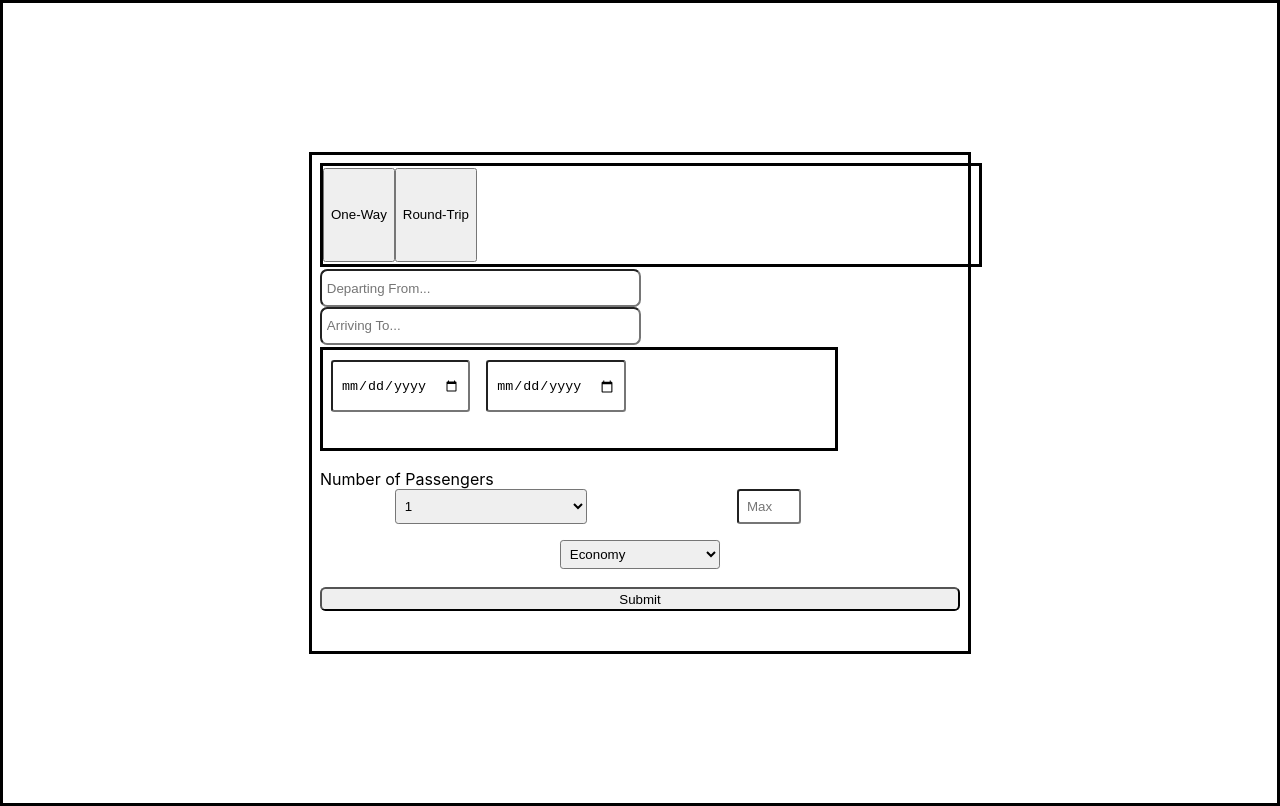
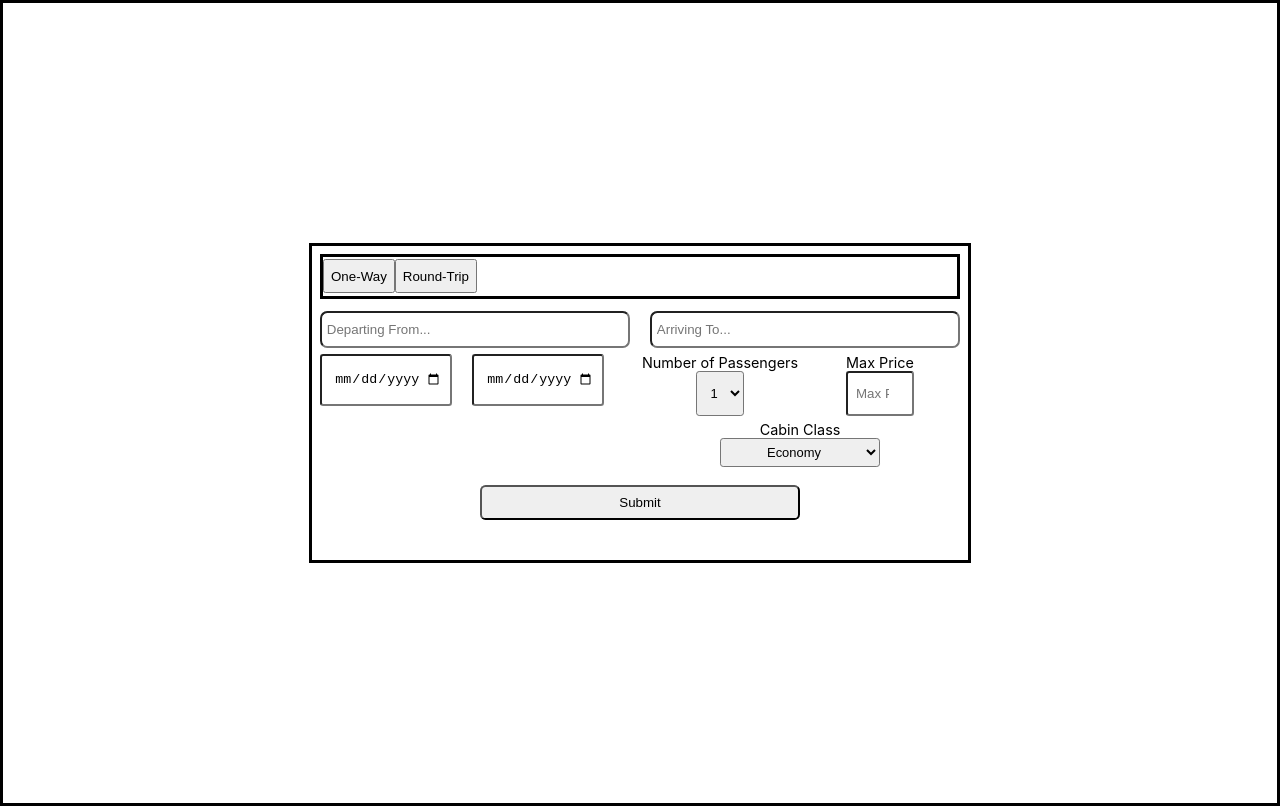
Before and after one commit to jcintron82/PaperPlanes-Travel-Platform, a React (Create React App) app in the folder client/: page / in a window 1280 px wide. Built offline with nearby package versions, Linux system fonts and the light colour scheme.

Commit message:
Finished skeleton UI for flight search modal on homepage

```diff
--- a/client/src/components/utility/flightquerymodel.js
+++ b/client/src/components/utility/flightquerymodel.js
@@ -88,8 +88,9 @@ function FlightSearchModal() {
               placeholder="Arriving To..."
             ></input>
           </label>
+          <section className="addOnsWrap">
           {roundTripSelected ? (
-            <label className="dateselectionwrap">
+            <div className="dateselectionwrap">
               <input
                 required
                 onChange={(e) => recordDepartureDate(e)}
@@ -100,7 +101,7 @@ function FlightSearchModal() {
                 onChange={(e) => recordReturnDate(e)}
                 type="date"
               ></input>
-            </label>
+            </div>
           ) : (
             <label className="dateselectionwrap">
               <input
@@ -109,30 +110,31 @@ function FlightSearchModal() {
                 type="date"
               ></input>
             </label>
-          )}
-          <section className="extrafilterswrap">
-            <span className="passangerselectwrap">
-              Number of Passengers
+          )}<span className="passangerselectwrap">
           <div className="maxpricewrap">
+            <label className="maxpricelabelwrap">Number of Passengers
             <select required onChange={(e) => recordNumOfTravelers(e)}>
               <option>1</option>
               <option>2</option>
               <option>3</option>
               <option>4</option>
               <option>5</option>
-                </select>
-                <label>
+            </select></label>
+            <label className="maxpricelabelwrap">Max Price
               <input placeholder="Max Price?" type="number"></input>
             </label>
           </div>
         </span>
+        </section>
+
         <section className="flightclasswrap">
+            <label className="maxpricelabelwrap"> Cabin Class
           <select className="flightclassdropdown">
             <option>Economy</option>
             <option>Business</option>
             <option>First</option>
           </select>
-            </section>
+          </label>
         </section>
           <button className="searchBtn" onClick={flightQuery}>
             Submit
--- a/client/src/css/utility/home.css
+++ b/client/src/css/utility/home.css
@@ -1,3 +1,6 @@
+h4{
+    margin: .25rem;
+}
 .mainsearchwrap{
     display: flex;
     border: solid;
@@ -8,7 +11,6 @@
 }
 .flighttypebtnwrap{
     display: flex;
-    width: 80vw;
     border: solid;
     max-width: 41rem;
 }
@@ -16,7 +18,6 @@
     display: flex;
     width: 80vw;
     padding: 0.5rem;
-    height: 60vh;
     border: solid;
     max-width: 40rem;
     flex-flow: column nowrap;
@@ -28,6 +29,7 @@
 .locationinputswrap{
     display: flex;
     flex-flow: row wrap;
+    max-height: 10rem;
 
 }
 .locationinputs{
@@ -35,41 +37,52 @@
     padding: 0.3rem;
     border-radius: 0.45rem;
     height: 1.5rem;
+    margin: 0.6rem 0;
 }
 .dateselectionwrap{
     display: flex;
-    width: 80%;
-    border: solid;
+    width: 100%;
+    justify-content: center;
+    max-width: 20rem;
+    margin-bottom: 0.5rem;
+    gap: 20px;
+
 }
 input[type=date]{
     padding: 0.5rem;
-    margin: 0.5rem;
     border-radius: 0.2rem;
     max-height: 2rem;
+    width: 35%;
+    text-align: center;
 }
 input[type=number]{
     padding: .5rem;
     width: 30%;
     border-radius: .2rem;
-    max-height: 2rem;
+    height: 100%;
     max-width: 8rem;
 }
 .passangerselectwrap{
     display: flex;
-    width: 100%;
-    padding: 1rem 0;
-    justify-content: flex-end;
-    flex-flow: column wrap;
+    width: 50%;
+    justify-content: flex-start;
+    flex-flow: column wrap
 }
 .maxpricewrap{
     display: flex;
     justify-content: space-around;
 }
 select{
-    padding: .3rem;
+    padding: 0.3rem;
     width: 30%;
-    border-radius: .2rem;
-
+    border-radius: 0.2rem;
+    height: 100%;
+    text-align: center;
+    font-size: .9em;
+}
+.addOnsWrap{
+    display: flex;
+    flex-flow: column nowrap;
 }
 .extrafilterswrap{
     display: flex;
@@ -87,18 +100,48 @@ select{
 }
 .searchBtn{
     margin: 1rem 0 2rem;
-    height: 2rem;
+    height: 3rem;
     border-radius: 0.35rem;
+    padding: 0.5rem;
+    width: 75vw;
+    max-width: 20rem;
+    align-self: center;
+}
+.maxpricelabelwrap{
+    display: flex;
+    flex-direction: column;
+    justify-content: flex-start;
+    align-items: center;
+    width: 50%;
+    text-align: center;
+    font-size: .9em;
+}
+@media(min-width:640px){
+    .dateselectionwrap{
+        justify-content: flex-start;
+        width: 50%;
+    }
+    .addOnsWrap{
+        justify-content: space-between;
+        flex-flow: row nowrap;
+    }
 }
 @media(min-width:768px){
     .flightsearchform {
         flex-flow: column nowrap;
     }
     .locationinputswrap{
+        flex-flow: row nowrap;
         justify-content: space-between;
         height: 50%;
+        max-height: 3rem;
+        gap: 20px;
      }
     .locationinputs{
        width: 48%;
     }
+    .flightclasswrap{
+        justify-content: flex-end
+    }
+
 }
```
Lines whose indentation alone changed are shown as unchanged.
